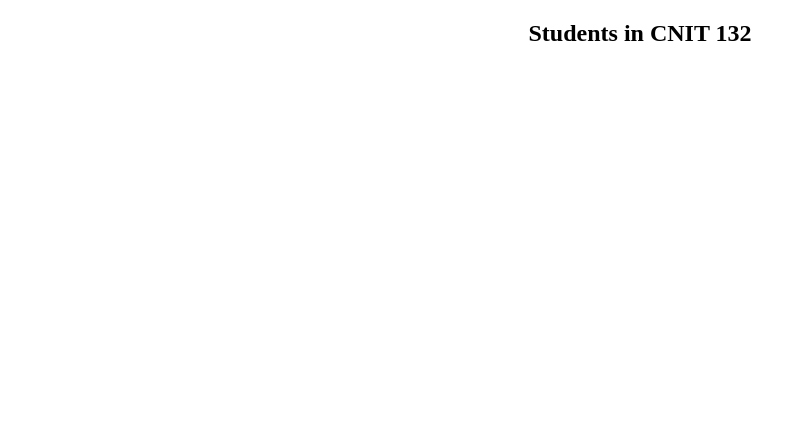
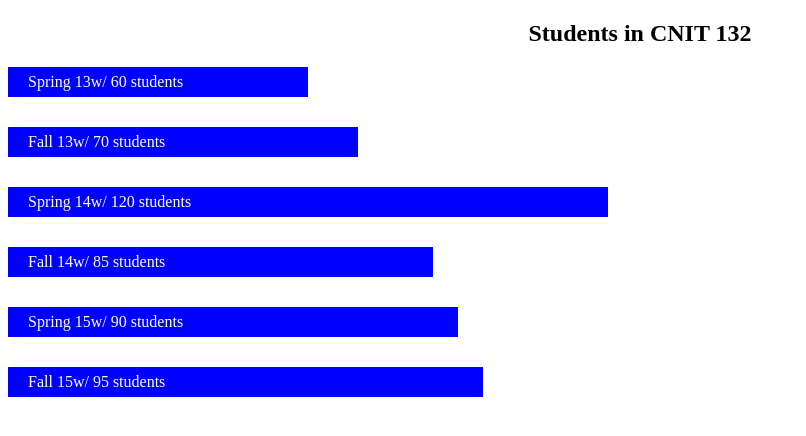
Before and after one commit to asancheza/js, a plain HTML site: page d3/hw3bar.html in a window 1280 px wide. Shown: the whole page, without its empty margins (0-806 px from the left). Drawn offline with nearby package versions, Linux system fonts and the light colour scheme.

Commit message:
Change files to js

```diff
--- a/d3/hw3bar.html
+++ b/d3/hw3bar.html
@@ -3,7 +3,7 @@
   <head>
      <title>Homework 3</title>
      <meta charset="utf-8">
-   <script src="files/d3.min.js"></script>
+   <script src="js/d3.min.js"></script>
       <style>
           h2 {text-align:center;}
       </style>
```
